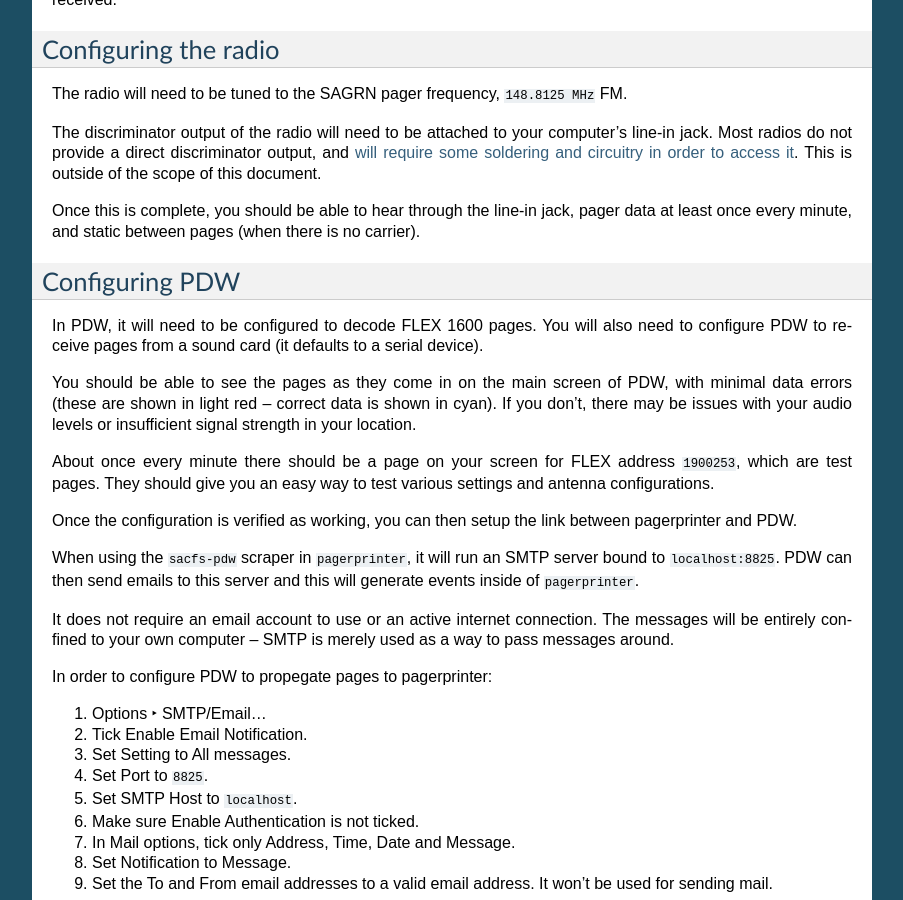
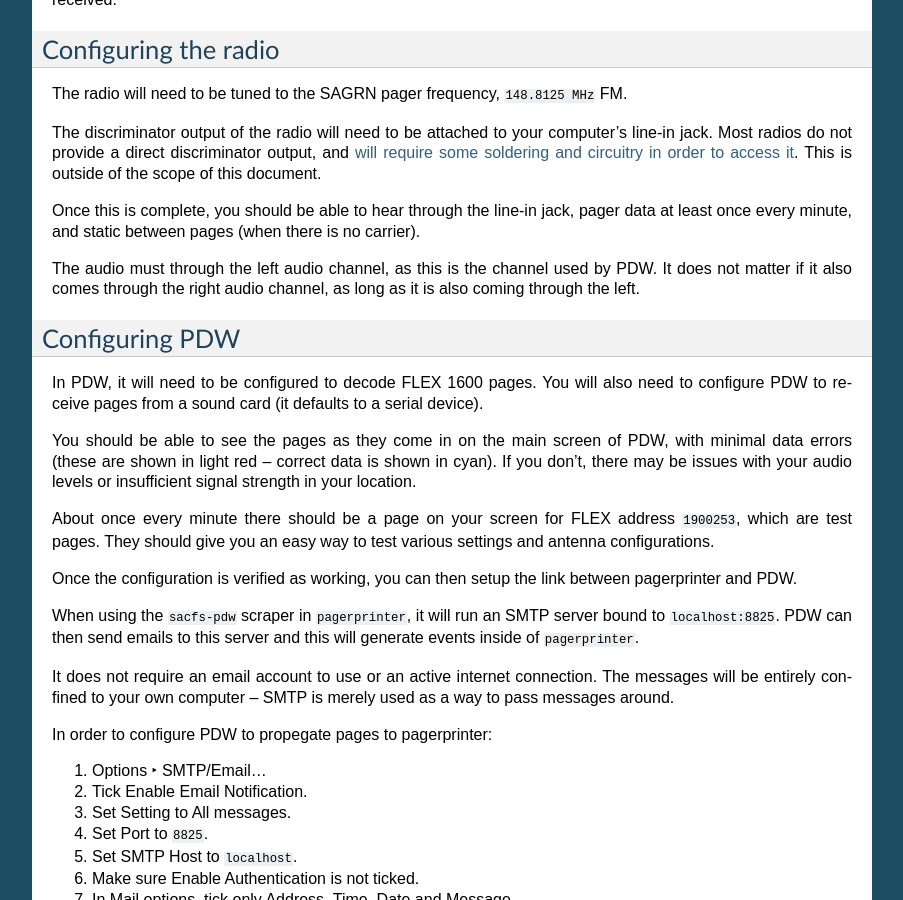
Before and after one commit to micolous/cfsprinter, a Sphinx documentation site: the page built from doc/pdw.rst, in a window 1280 px wide and 900 px high, scrolled down 567 px. Shown: the whole window, without its empty margins (198-1101 px from the left). Built offline with Sphinx 7.4.7, drawn with Linux system fonts in a browser that asks for light colours.

Commit message:
Added notes about audio

```diff
--- a/doc/pdw.rst
+++ b/doc/pdw.rst
@@ -36,6 +36,8 @@
 __ http://www.discriminator.nl/index-en.html
 
 Once this is complete, you should be able to hear through the line-in jack, pager data at least once every minute, and static between pages (when there is no carrier).
+
+The audio must through the left audio channel, as this is the channel used by PDW.  It does not matter if it also comes through the right audio channel, as long as it is also coming through the left.
 
 Configuring PDW
 ===============
```
